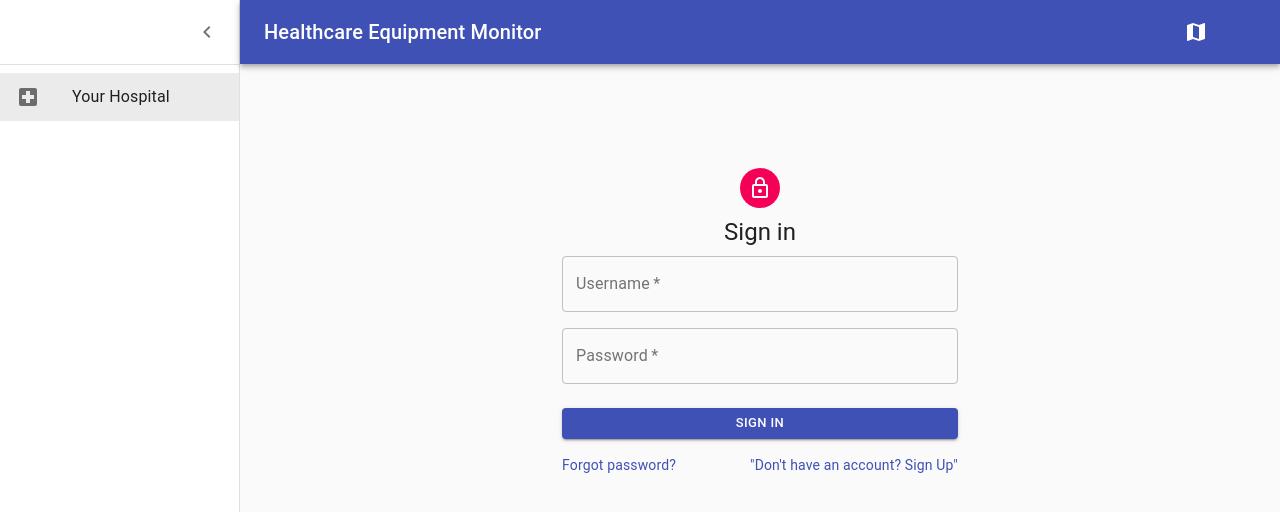
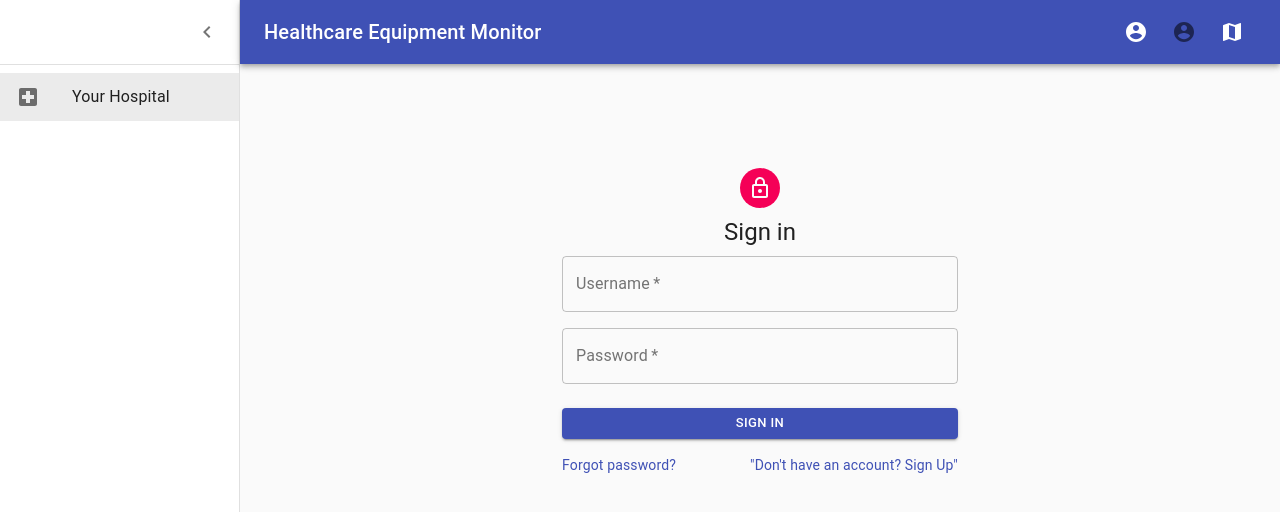
Before and after one commit to KristoferKwan/Healthcare-Equipment-Monitor, a React (Create React App) app in the folder frontend/: page /sign-in in a window 1280 px wide. Shown: the top 512 px of the page. Built offline with nearby package versions, Linux system fonts and the light colour scheme; what google-maps-react would draw is missing.

Commit message:
attempting account button

```diff
--- /dev/null
+++ b/frontend/src/components/common/AccountButton.js
@@ -0,0 +1,44 @@
+import React, { useState } from 'react'
+import { useHistory } from 'react-router-dom'
+import { IconButton, Typography, Popover } from '@material-ui/core'
+import AccountCircleIcon from '@material-ui/icons/AccountCircle'
+import { useUserContext } from '../../contexts/UserContext'
+
+export default function AccountButton() {
+  const history = useHistory()
+  const [user, _] = useUserContext()
+
+  const [anchorEl, setAnchorEl] = useState(null)
+
+  const handleOnClick = event => {
+    if (user.loggedIn) {
+      console.log('l')
+      setAnchorEl(event.currentTarget)
+    } else {
+      history.push('/sign-in')
+    }
+  }
+
+  const handleClose = () => {
+    setAnchorEl(null)
+  }
+
+  const AccountMenu = () => {
+    return (
+      <Popover
+        open={!!anchorEl}
+        onClose={handleClose}
+        anchorOrigin={{ vertical: 'bottom', horizontal: 'center' }}
+        transformOrigin={{ vertical: 'top', horizontal: 'center' }}
+      >
+        <Typography>{user.username}</Typography>
+      </Popover>
+    )
+  }
+
+  return (
+    <IconButton onClick={handleOnClick}>
+      <AccountCircleIcon />
+    </IconButton>
+  )
+}
--- a/frontend/src/components/common/DashboardLayout.js
+++ b/frontend/src/components/common/DashboardLayout.js
@@ -1,10 +1,9 @@
 import React from 'react'
 import clsx from 'clsx'
-import {
-  Menu as MenuIcon,
-  ChevronLeft as ChevronLeftIcon,
-  Map as MapIcon
-} from '@material-ui/icons'
+import MenuIcon from '@material-ui/icons/Menu'
+import ChevronLeftIcon from '@material-ui/icons/ChevronLeft'
+import MapIcon from '@material-ui/icons/Map'
+import AccountCircleIcon from '@material-ui/icons/AccountCircle'
 import {
   AppBar,
   CssBaseline,
@@ -20,6 +19,7 @@ import { useToggle } from 'react-use'
 
 import { useUserContext } from '../../contexts/UserContext'
 import Sidebar from './Sidebar'
+import AccountButton from './AccountButton'
 
 const drawerWidth = 240
 
@@ -29,6 +29,9 @@ const useStyles = makeStyles(theme => ({
   },
   toolbar: {
     paddingRight: 24 // keep right padding when drawer closed
+  },
+  toolbarButton: {
+    color: theme.palette.common.white
   },
   appBar: {
     zIndex: theme.zIndex.drawer + 1,
@@ -100,17 +103,26 @@ export default function DashboardLayout({ children }) {
           >
             Healthcare Equipment Monitor
           </Typography>
+
+          <IconButton
+            component={Link}
+            to={'/sign-in'}
+            className={classes.toolbarButton}
+          >
+            <AccountCircleIcon />
+          </IconButton>
+          <AccountButton />
+
           <IconButton
             component={Link}
             to={'/map'}
-            color={'inherit'}
-            className={classes.menuButton}
+            className={classes.toolbarButton}
           >
             <MapIcon />
           </IconButton>
         </Toolbar>
       </AppBar>
-      <Sidebar open={open} onToggleDoor={handleToggleDrawer} />
+      <Sidebar user={user} open={open} onToggleDoor={handleToggleDrawer} />
       <main className={classes.content}>
         <div className={classes.appBarSpacer} />
         <div className={classes.container}>{children}</div>
--- a/frontend/src/components/common/Sidebar.js
+++ b/frontend/src/components/common/Sidebar.js
@@ -13,8 +13,6 @@ import {
 import ChevronLeftIcon from '@material-ui/icons/ChevronLeft'
 import LocalHospitalIcon from '@material-ui/icons/LocalHospital'
 import { NavLink } from 'react-router-dom'
-
-import { useUserContext } from '../../contexts/UserContext'
 
 const drawerWidth = 240
 
@@ -48,9 +46,8 @@ const useStyles = makeStyles(theme => ({
   }
 }))
 
-export default function Sidebar({ open, onToggleDoor }) {
+export default function Sidebar({ open, onToggleDoor, user }) {
   const classes = useStyles()
-  const [user, _] = useUserContext()
   const links = [
     {
       to: !!user.hospitalId ? `/info/${user.hospitalId}` : '/sign-in',
--- a/frontend/src/components/pages/SignInPage.js
+++ b/frontend/src/components/pages/SignInPage.js
@@ -52,7 +52,7 @@ export default function SignInPage() {
   const [user, setUser] = useUserContext()
 
   useEffect(() => {
-    if (!!user && !!user.hospitalId) {
+    if (user.loggedIn) {
       history.push(`/info/${user.hospitalId}`)
     }
   }, [])
@@ -60,8 +60,10 @@ export default function SignInPage() {
   useEffect(() => {
     if (!state.loading && !state.error && !!state.value) {
       let { username, hospitalId } = state.value
-      setUser({ username, hospitalId })
-      console.log(user)
+      setUser(prev => {
+        console.log({ username, hospitalId })
+        return { ...prev, username, hospitalId, loggedIn: true }
+      })
       history.push(`/info/${hospitalId}`)
     } else {
       console.log(state)
--- a/frontend/src/contexts/UserContext.js
+++ b/frontend/src/contexts/UserContext.js
@@ -1,8 +1,11 @@
 import { createStateContext } from 'react-use'
 
-const [useUserContext, UserContextProvider] = createStateContext({
-  username: null,
-  hospitalId: null
-})
+const DEFAULT_STATE = {
+  username: '',
+  hospitalId: '',
+  loggedIn: false
+}
+
+const [useUserContext, UserContextProvider] = createStateContext(DEFAULT_STATE)
 
 export { useUserContext, UserContextProvider }
```
Also changed, not shown: 1 other file (tests, documents, lock files or other folders).
